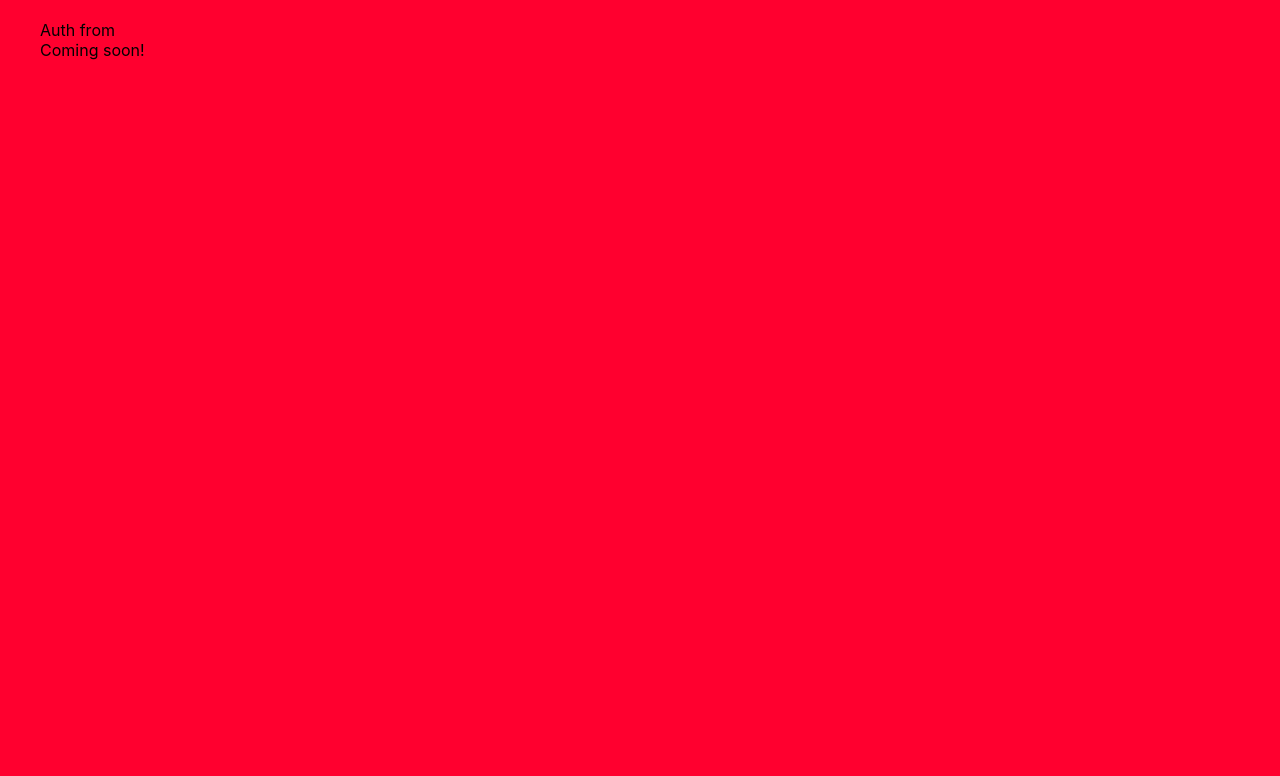
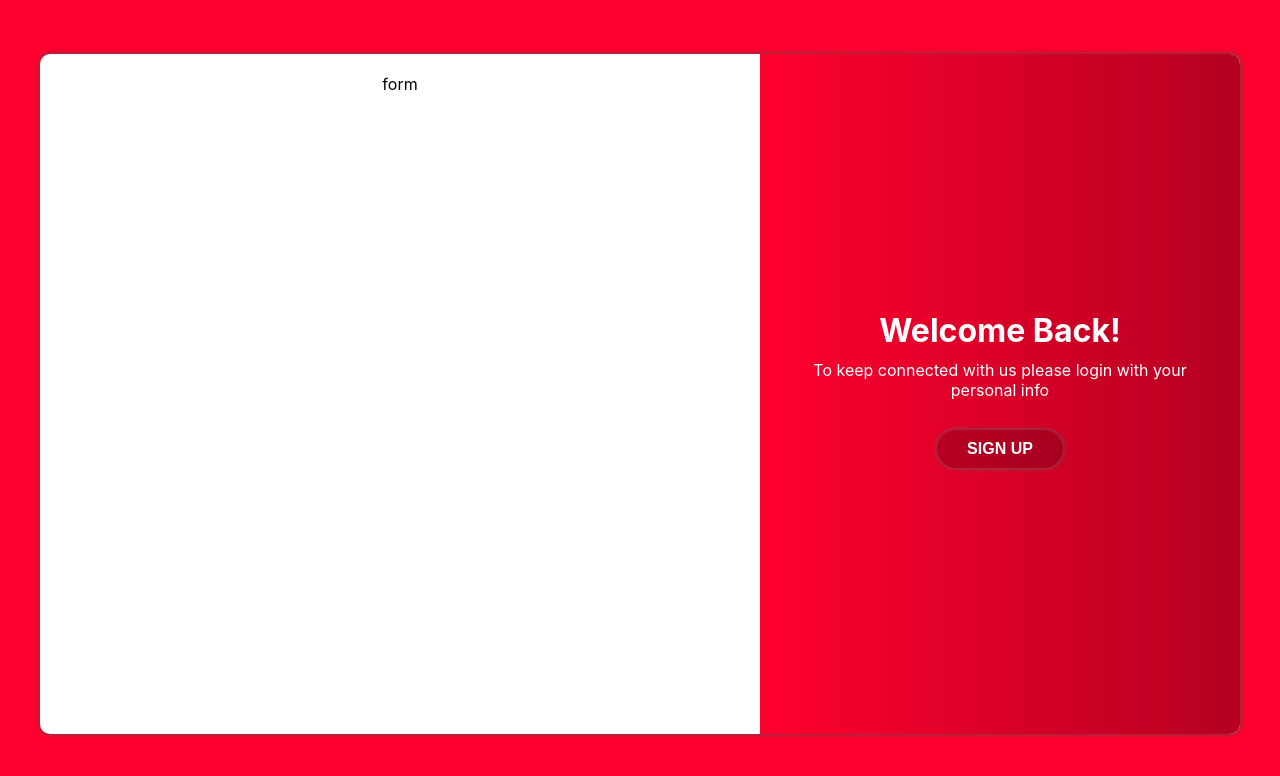
Before and after one commit to entagk/entagk-frontend, a React (Create React App) app: page /auth in a window 1280 px wide. Shown: the top 776 px of the page. Built offline with nearby package versions, Linux system fonts and the light colour scheme.

Commit message:
Solve the issue at notification

```diff
--- a/package.json
+++ b/package.json
@@ -6,6 +6,7 @@
     "@testing-library/jest-dom": "^5.16.5",
     "@testing-library/react": "^13.3.0",
     "@testing-library/user-event": "^13.5.0",
+    "axios": "^1.1.3",
     "react": "^18.2.0",
     "react-dom": "^18.2.0",
     "react-icons": "^4.4.0",
--- a/src/App.css
+++ b/src/App.css
@@ -88,14 +88,17 @@ a {
 
 /* end scrollbar */
 
+.block input[type="number"] {
+  width: 75px;
+}
+
+.block input,
+.notes textarea {
+  background-color: #9f9f9f33;
+  margin-right: 10px;
+  border-radius: 8px;
+  font-size: 16px;
+}
 /* end basics */
 
-@import url("./components/NavBar/style.css");
-
-@import url("./components/Clock/style.css");
-
-@import url("./components/Tasks/style.css");
-
 @import url("./utils/style.css");
-
-@import url('./components/Setting/style.css');
--- a/src/Utils/helper.js
+++ b/src/Utils/helper.js
@@ -6,10 +6,13 @@ export const formatTime = (t) => {
 };
 
 export const pushNotification = (message) => {
+  // eslint-disable-next-line
+  if (typeof Notification !== undefined) {
     new Notification(message, {
       icon: 'favicon.ico',
       tag: "mohamed ali",
       requireInteraction: true,
       renotify: true
     });
+  }
 };
--- /dev/null
+++ b/src/components/Auth/Auth.css
@@ -0,0 +1,138 @@
+.auth-page {
+  width: 100%;
+  height: 85vh;
+  display: flex;
+  align-items: center;
+  justify-content: center;
+  margin-block: 34px;
+  background: #fff;
+  box-shadow: 0px 0px 5px #4c4c4c;
+  border-radius: 10px;
+  overflow: hidden;
+  position: relative;
+}
+
+.auth-page .form-container {
+  position: absolute;
+  top: 0;
+  height: 100%;
+  transition: all 0.6s ease-in-out;
+  -webkit-transition: all 0.6s ease-in-out;
+  -moz-transition: all 0.6s ease-in-out;
+  -ms-transition: all 0.6s ease-in-out;
+  -o-transition: all 0.6s ease-in-out;
+}
+
+.form-container.sign-in,
+.form-container.sign-up {
+  width: 60%;
+  opacity: 1;
+  z-index: 1;
+}
+
+.form-container.sign-up {
+  left: 40%;
+}
+
+.form-container.sign-in {
+  left: 0;
+}
+
+.form-container form {
+  padding: 20px;
+  display: flex;
+  align-items: center;
+  justify-content: center;
+}
+
+.auth-page .overlay-container {
+  position: absolute;
+  top: 0;
+  left: 60%;
+  width: 50%;
+  height: 100%;
+  overflow: hidden;
+  transition: transform 0.6s ease-in-out;
+  z-index: 100;
+  width: 40%;
+  color: #fff;
+}
+
+.auth-page .overlay {
+  display: flex;
+  align-items: center;
+  justify-content: center;
+  height: 100%;
+}
+
+.auth-page .overlay .overlay-panel {
+  display: flex;
+  align-items: center;
+  justify-content: center;
+  flex-direction: column;
+  padding: 20px;
+  text-align: center;
+}
+
+.auth-page.right-panel-active .overlay-container {
+  left: 40%;
+  transform: translateX(-100%);
+  -webkit-transform: translateX(-100%);
+  -moz-transform: translateX(-100%);
+  -ms-transform: translateX(-100%);
+  -o-transform: translateX(-100%);
+  animation-name: moving;
+  animation-delay: 0s;
+  animation-duration: 2s;
+}
+
+@keyframes moving {
+  0% {
+    left: 60%;
+    width: 60%;
+  }
+
+  100% {
+    left: 40%;
+    width: 40%;
+  }
+}
+
+.auth-page.right-panel-active .overlay-left {
+  transform: translateX(0);
+}
+
+.overlay-left {
+  transform: translateX(-20%);
+}
+
+.auth-page .overlay-panel.overlay-right {
+  right: 0;
+}
+
+.auth-page .overlay-panel.overlay-left {
+  left: 0;
+}
+
+.auth-page .overlay p,
+.auth-page .overlay h1 {
+  width: 100%;
+  margin-block: 10px;
+}
+
+.auth-page .overlay button {
+  margin: 20px;
+  background: #00000031;
+  color: #fff;
+  padding: 10px 30px;
+  font-size: 16px;
+  border-radius: 20px;
+  box-shadow: 0 0 5px #615f60;
+  text-transform: uppercase;
+  font-weight: 600;
+}
+
+/* .auth-page .overlay {
+  color: #fff;
+  width: 40%;
+} */
--- a/src/components/Auth/Auth.js
+++ b/src/components/Auth/Auth.js
@@ -1,10 +1,40 @@
-import React from "react";
+import React, { useState }/*, { lazy }*/ from "react";
+import { useSelector } from "react-redux";
 
+import "./Auth.css";
+
+// const NavBar = lazy(() => import("./../NavBar/NavBar"));
 const Auth = () => {
+  const { activites, active } = useSelector(state => state.timer);
+  const [isSignUp, setIsSignUp] = useState(false);
+
   return (
     <div>
-      <p>Auth from</p>
-      <p>Coming soon!</p>
+      <div className="container">
+        {/* <NavBar /> */}
+        <div className={`auth-page ${isSignUp ? "right-panel-active" : "left-panel-active"}`}>
+          <div className={`form-container ${isSignUp ? 'sign-up' : 'sign-in'}`}>
+            <form>
+              <p>form</p>
+            </form>
+          </div>
+          <div className="overlay-container">
+            <div className="overlay" style={{ backgroundImage: `linear-gradient(270deg, ${activites[active].timerBorder}, ${activites[active].color})` }}>
+              <div className={`overlay-panel ${isSignUp ? "overlay-left" : "overlay-right"}`}>
+                <div className="text-container">
+                  <h1>
+                    {isSignUp ? "Hello, Friend!" : "Welcome Back!"}
+                  </h1>
+                  <p>
+                    {isSignUp ? "Enter your personal details and start journey with us" : "To keep connected with us please login with your personal info"}
+                  </p>
+                </div>
+                <button aria-label="form toggole button" onClick={() => setIsSignUp((p) => !p)}>{isSignUp ? "sign in" : "sign up"}</button>
+              </div>
+            </div>
+          </div>
+        </div>
+      </div>
     </div>
   )
 }
--- a/src/components/Clock/Timer.js
+++ b/src/components/Clock/Timer.js
@@ -7,6 +7,8 @@ import { pushNotification } from "../../utils/helper";
 import audioPlayer from "../../utils/audioPlayer";
 
 import Loading from "../../utils/Loading";
+
+import "./style.css";
 
 const AnalogTimer = lazy(() => import("./Analog/Analog"));
 const DigitalTimer = lazy(() => import("./Digital/Digital"));
@@ -25,10 +27,13 @@ const Timer = () => {
     const clickSound = useRef(setting.clickType.name !== "none" ? audioPlayer({ src: setting.clickType.src, volume: setting.clickVolume }) : null);
 
     useEffect(() => {
-        if (Notification.permission === 'default') {
-            Notification.requestPermission();
+        // eslint-disable-next-line
+        if (typeof Notification != undefined) {
+            if (Notification?.permission === 'default') {
+                Notification?.requestPermission();
+            }
         }
-    });
+    }, []);
 
     useEffect(() => {
         document.body.style.backgroundColor = activites[active].color;
@@ -94,7 +99,7 @@ const Timer = () => {
     worker.onmessage = (event) => {
         if (event.data !== 'stop') {
             setTime(event.data);
-            if (Notification.permission === 'granted') {
+            if (Notification?.permission === 'granted') {
                 if (time !== 0) {
                     if (setting.notificationType === 'every') {
                         if (time % (setting.notificationInterval * 60) === 0 && time !== activePeriod) {
--- a/src/components/NavBar/NavBar.js
+++ b/src/components/NavBar/NavBar.js
@@ -5,6 +5,8 @@ import { FaMoneyCheck } from "react-icons/fa";
 import { MdLogout, MdLogin, MdDelete } from "react-icons/md";
 import { Link } from "react-router-dom";
 import { useSelector } from "react-redux";
+
+import "./style.css";
 
 const NavBar = ({ user }) => {
   const [open, setOpen] = useState(false);
--- a/src/components/Setting/Setting.js
+++ b/src/components/Setting/Setting.js
@@ -5,6 +5,8 @@ import { LONG, PERIOD, SHORT, getSetting, modifySetting } from '../../actions/ti
 
 import Loading from '../../utils/Loading';
 import Message from '../../utils/Message';
+
+import "./style.css";
 
 const NavBar = lazy(() => import('../NavBar/NavBar'));
 const Header = lazy(() => import('./header'));
@@ -87,7 +89,7 @@ function Setting() {
             type="format"
             data={data}
             setData={setData}
-            setChange={() => {}}
+            setChange={() => { }}
           />
         </div>
         <div className='block'>
@@ -186,7 +188,7 @@ function Setting() {
             alignItems: "center",
             justifyContent: "flex-end"
           }}>
-            <Select options={["every", "last"]} data={data} type="notificationType" setData={setData} setChange={() => {}} />
+            <Select options={["every", "last"]} data={data} type="notificationType" setData={setData} setChange={() => { }} />
             <input
               style={{ marginInline: "10px 0" }}
               type="number"
--- a/src/components/Tasks/Tasks.js
+++ b/src/components/Tasks/Tasks.js
@@ -3,6 +3,8 @@ import React, { lazy, Suspense, useState } from "react";
 import { AiOutlinePlus } from 'react-icons/ai';
 import { useSelector } from "react-redux";
 import Loading from "../../utils/Loading";
+
+import "./style.css";
 
 const TaskForm = lazy(() => import("./TaskForm/TaskForm"));
 const Footer = lazy(() => import("./TaskFooter/TaskFooter"));
--- a/src/reducers/tasks.js
+++ b/src/reducers/tasks.js
@@ -37,9 +37,11 @@ export default (
     case GET_TASKS:
       if (!localStorage.getItem("token")) {
         const setting = JSON.parse(localStorage?.getItem("setting")) || {};
+        const finishedTasks = action.data.all.filter(t => t.check);
+        const unfinishedTasks = action.data.all.filter(t => !t.check);
         return {
           ...state,
-          tasks: action.data.all,
+          tasks: unfinishedTasks.concat(finishedTasks),
           est: action.data.est,
           act: action.data.act,
           autoStartNextTask: setting?.autoStartNextTask,
@@ -124,19 +126,19 @@ export default (
     case NEW_TASK:
       if (!localStorage.getItem("token")) {
         let all = state.tasks;
+        const finishedTasks = all.filter(t => t.check);
+        const unfinishedTasks = all.filter(t => !t.check);
         const newTask = Object.assign(
           { id: nanoid(), ...initialData },
           action.data
         );
 
-        all.push(newTask);
-
-        localStorage.setItem("tasks", JSON.stringify(all));
+        localStorage.setItem("tasks", JSON.stringify([...unfinishedTasks, newTask, ...finishedTasks]));
         localStorage.setItem("est", state.est + action.data.est);
 
         return {
           ...state,
-          tasks: all,
+          tasks: [...unfinishedTasks, newTask, ...finishedTasks],
           est: state.est + action.data.est,
           activeId: state.autoStartNextTask ? all.filter(t => !t.check)[0]?.id : state.activeId,
           activeName: state.autoStartNextTask ? all.filter(t => !t.check)[0]?.name : state.activeName
--- a/src/utils/helper.js
+++ b/src/utils/helper.js
@@ -6,10 +6,13 @@ export const formatTime = (t) => {
 };
 
 export const pushNotification = (message) => {
+  // eslint-disable-next-line
+  if (typeof Notification !== undefined) {
     new Notification(message, {
       icon: 'favicon.ico',
       tag: "mohamed ali",
       requireInteraction: true,
       renotify: true
     });
+  }
 };
```
Also changed, not shown: src/api/index.js (added, +59 -0 lines), 1 other file (tests, documents, lock files or other folders). Lines whose indentation alone changed are shown as unchanged.
